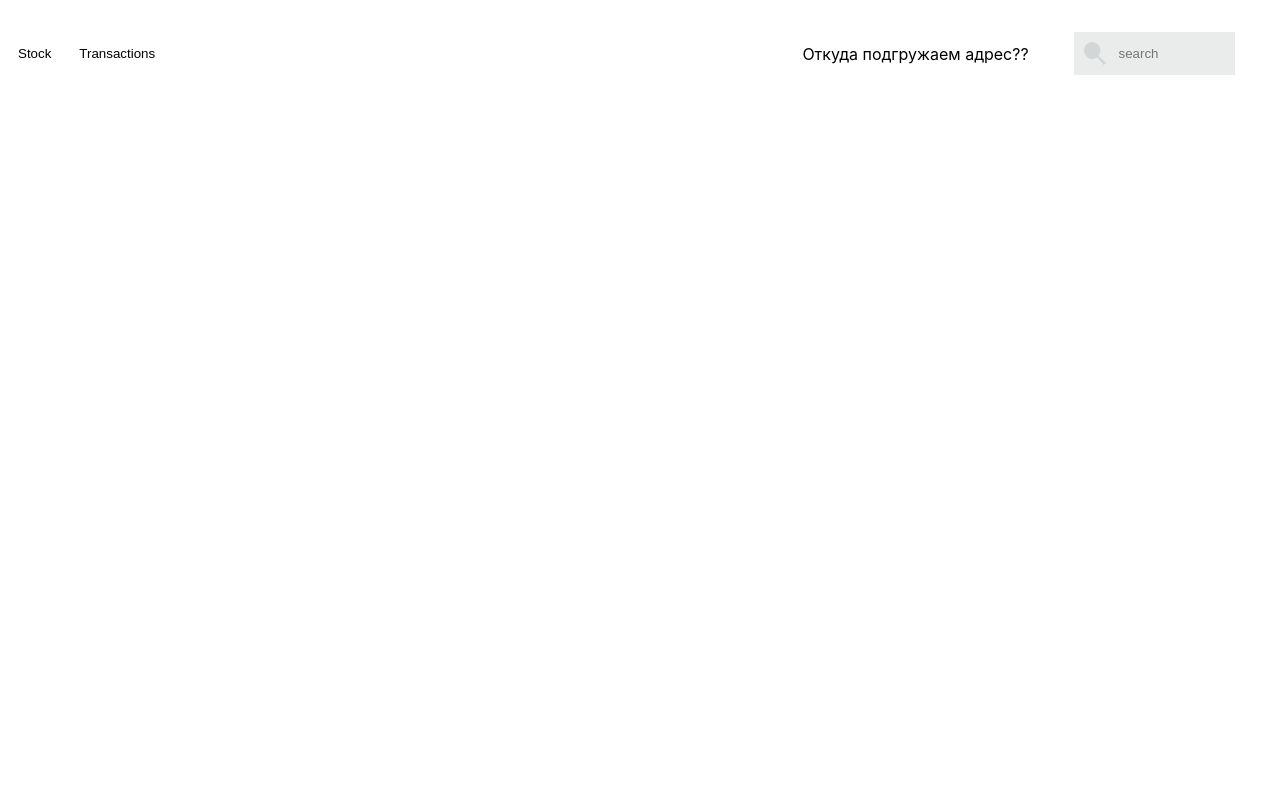
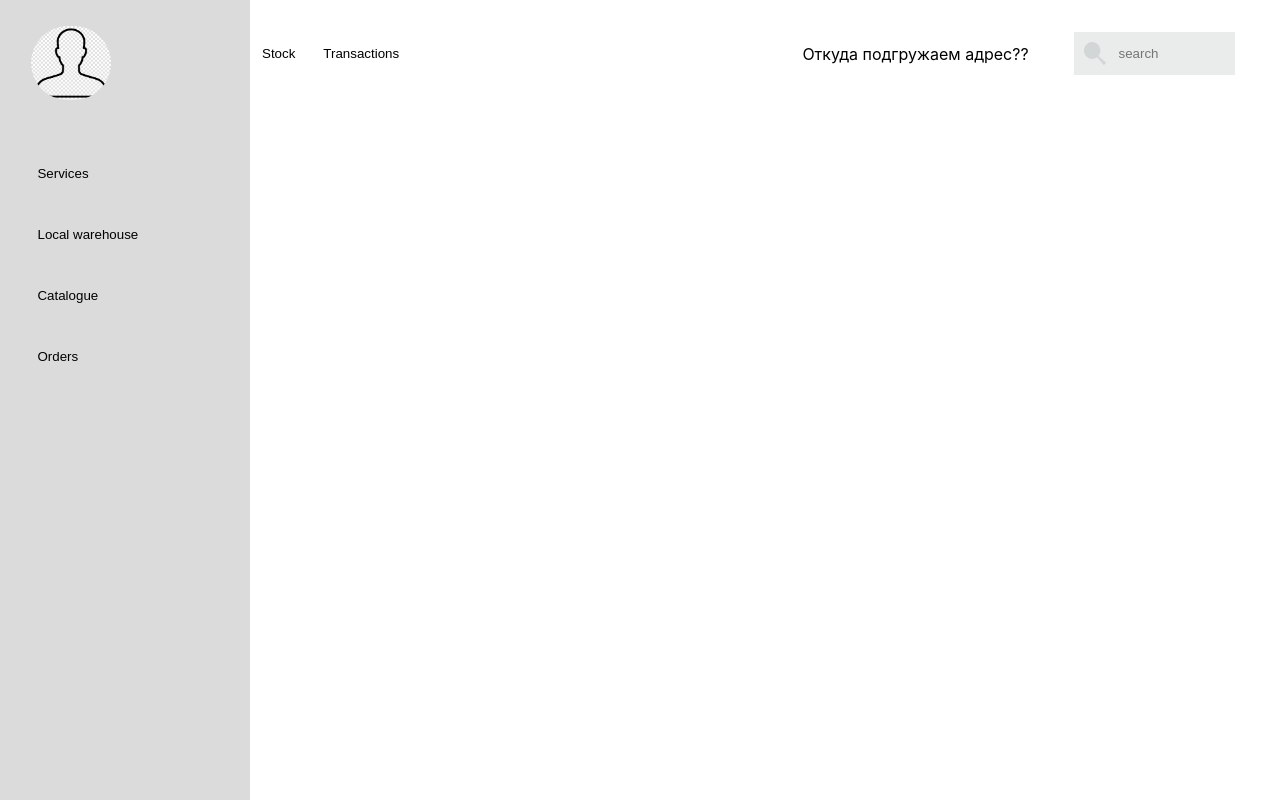
Before and after one commit to theendATM/ServiceCenterApp_Frontend, a React (Create React App) app: page / in a window 1280 px wide. Built offline with nearby package versions, Linux system fonts and the light colour scheme.

Commit message:
added navigation

```diff
--- a/src/App.css
+++ b/src/App.css
@@ -3,4 +3,5 @@
   font-size: 16px;
   font-family: 'Times New Roman', Times, serif;
   background: hsla(169, 5%, 96%, 1);
+  color: #545A65;
 }
--- a/src/components/Header/Header.css
+++ b/src/components/Header/Header.css
@@ -1,10 +1,9 @@
 .header{
   display: flex;
-  margin-top:32px;
-  margin-left: 12px;
-  margin-right: 3.5%;
+  padding-top:32px;
+  padding-left: 20%;
+  padding-right: 3.5%;
   justify-content:space-between;
-
 }
 
 .but:active{
--- a/src/components/MainComponent/MainComponent.jsx
+++ b/src/components/MainComponent/MainComponent.jsx
@@ -1,9 +1,16 @@
 import Header from "../Header/Header";
+import Navigation from "../Navigation/Navigation";
+import './MainComponent.css'
+
 const MainComponent = () => {
 
-    return(
-        <Header />
-    )
+  return(
+    <div className="mainComponent">
+      <Navigation/>
+      <Header/>
+    </div>
+
+  )
 }
 
 export default MainComponent;
--- /dev/null
+++ b/src/components/Navigation/Navigation.css
@@ -0,0 +1,35 @@
+.nav{
+    width: 19.5%;
+    height: 100vh;
+    background-color: #DBDBDB;
+    position: fixed;
+}
+
+.act{
+    display: flex;
+    flex-direction: column;
+    gap: 16px;
+}
+
+.act button{
+    padding: 6% 20px;
+    text-align: left;
+    margin: 0 7%;
+    border: none;
+    background: none;
+
+}
+
+.act button:hover{
+    color: #268EAF;
+    background-color: hsla(194, 8%, 45%, 0.17);
+    border-radius: 6px;
+}
+
+.nav img{
+    width: 32%;
+    border-radius: 100px;
+    margin-top: 26px;
+    margin-left: 12.5%;
+    margin-bottom: 47px;
+}
--- /dev/null
+++ b/src/components/Navigation/Navigation.jsx
@@ -0,0 +1,18 @@
+import './Navigation.css'
+import user from '../img/def_user.png'
+
+const Navigation=()=>{
+  return(
+    <div className='nav'>
+      <img src={user} alt=''></img>
+      <div className='act'>
+        <button>Services</button>
+        <button>Local warehouse</button>
+        <button>Catalogue</button>
+        <button>Orders</button>
+      </div>
+    </div>
+    )
+}
+
+export default Navigation;
```
Also changed, not shown: src/components/MainComponent/MainComponent.css (added), src/components/img/def_user.png (added).
